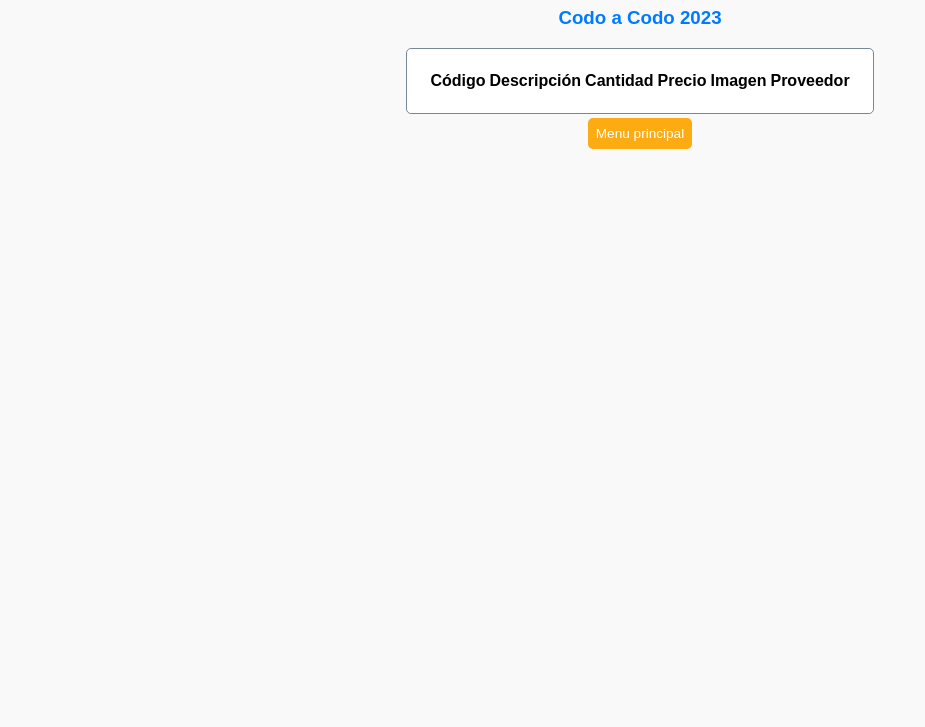
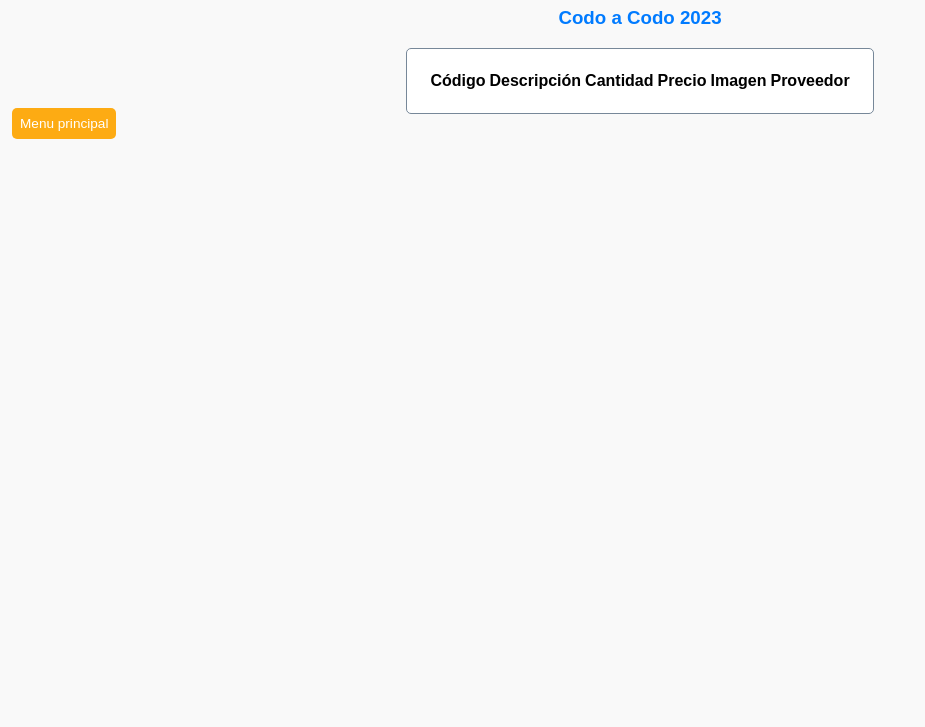
Before and after one commit to claudiomdangelo/miapp, a plain HTML site: page listado.html in a window 1280 px wide. Shown: the part 73-800 px from the top of the page, without its empty margins (0-925 px from the left). Drawn offline with Linux system fonts and the light colour scheme; no server answers; a web font is replaced by a local one.

Commit message:
nuevo cambio final

```diff
--- a/final/estilos.css
+++ b/final/estilos.css
@@ -9,6 +9,18 @@ body {
     width: 100%;
     justify-content: left;
     align-items: left;
+}
+.contenedor-centradoA {
+    display:flex;
+    width: 100%;
+    justify-content: center;
+    align-items: center;
+}
+.contenedor-centradoB {
+    display:flex;
+    width: 100%;
+    justify-content: center;
+    align-items: center;
 }
 
 
--- a/listado.html
+++ b/listado.html
@@ -37,7 +37,7 @@
         <tbody id="tablaProductos"> </tbody>
     </table>
 
-    <div class="contenedor-centrado">
+    <div class="contenedor-centradoB">
         <a href="index.html">Menu principal</a>
     </div>
 
```
Also changed, not shown: final/listado.html (+1 -1 lines), final/listadoEliminar.html (+1 -1 lines), listadoEliminar.html (+1 -1 lines).
